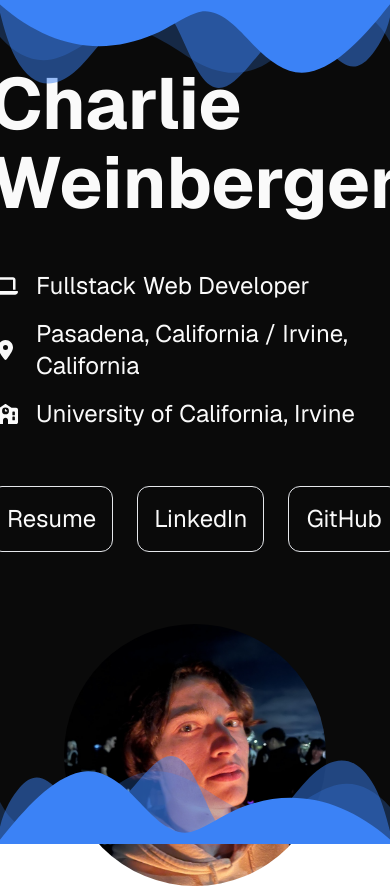
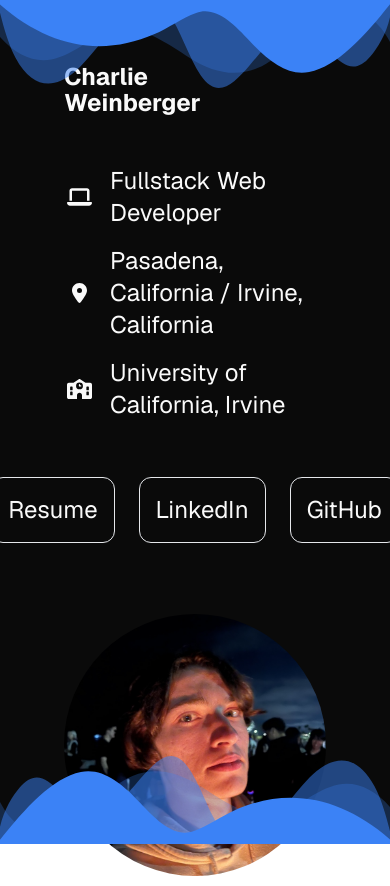
Before and after one commit to charlieweinberger/charlieweinberger.github.io, a Next.js app: page / in a window 390 px wide. Built offline with nearby package versions, Linux system fonts and the light colour scheme.

Commit message:
tried focusing on mobile-design first

```diff
--- a/src/components/sections/about.tsx
+++ b/src/components/sections/about.tsx
@@ -31,10 +31,11 @@ export default function About() {
     <div id="about" className="h-screen flex flex-wrap justify-center items-center p-16 gap-[10%] bg-neutral-950">
 
         {/* Name, Role, Location, University, Links */}
-        <div className="flex items-start flex-col w-[32.15%] min-w-[410px] text-2xl gap-12">
+        <div className="flex items-start flex-col w-full lg:w-[32.15%] lg:min-w-[410px] text-2xl gap-12">
 
-          <div className="AboutSectionNameFontSize text-left font-bold leading-[1.1]">
-            Charlie Weinberger
+          <div className="text-left font-bold leading-[1.1]">
+            <div>Charlie</div>
+            <div>Weinberger</div>
           </div>
 
           <div className="grid grid-cols-[30px_minmax(110px,_1fr)] justify-start text-left gap-4">
```
